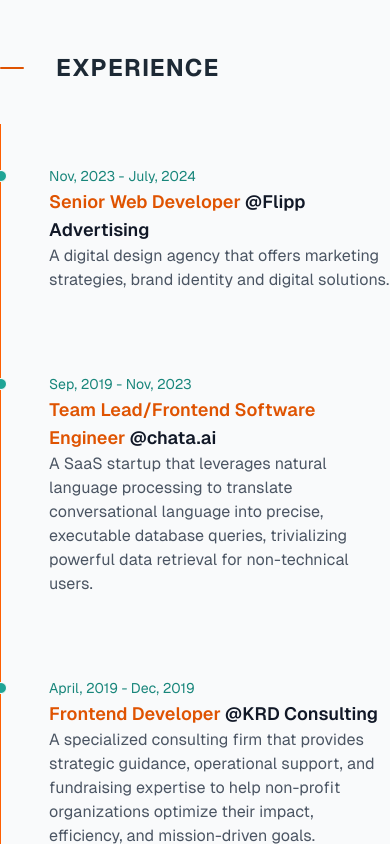
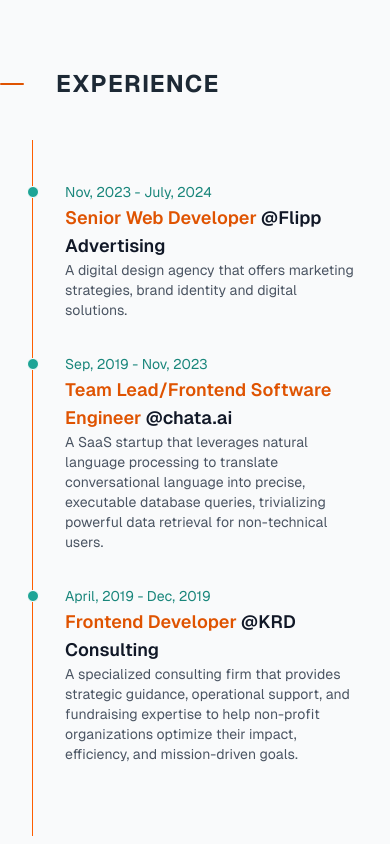
Before and after one commit to benWozak/portfolio-v2, a Next.js app: page / in a window 390 px wide. Shown: the part 1780-2624 px from the top of the page. Built offline with nearby package versions, Linux system fonts and the light colour scheme.

Commit message:
responsive improvements

```diff
--- a/src/app/components/content/About.tsx
+++ b/src/app/components/content/About.tsx
@@ -16,7 +16,7 @@
           />
         </div>
         <div className="max-w-xl">
-          <p className="text-sm md:text-md lg:text-xl">
+          <p className="text-sm md:text-base lg:text-xl mb-4">
             I am a Software Developer with 6 years of professional experience
             crafting user-interfaces for B2B SaaS product and high traffic
             client-facing websites, I am specialized in all things JavaScript,
@@ -24,7 +24,7 @@
             with a proven track record leading cross-functional teams in fast
             paced environments.
           </p>
-          <p className="text-sm md:text-md lg:text-xl">
+          <p className="text-sm md:text-base lg:text-xl">
             Driven by a passion for coding excellence, I thrive on pushing the
             boundaries of what&lsquo;s possible in web development. Always eager
             to embrace new technologies, I try to stay at the forefront of web
--- a/src/app/components/content/Experience.tsx
+++ b/src/app/components/content/Experience.tsx
@@ -9,17 +9,17 @@
     description: string
   ) {
     return (
-      <li className="mb-20 ms-12">
+      <li className="mb-8 ms-8 lg:mb-20 lg:ms-12">
         <div className="absolute w-3 h-3 bg-secondary-700 rounded-full mt-1.5 -start-1.5 border border-white dark:border-gray-900 dark:bg-secondary-500"></div>
-        <time className="mb-1 text-sm font-normal leading-none text-secondary-800 dark:text-secondary-500/70">
+        <time className="mb-1 text-sm lg:text-base font-normal leading-none text-secondary-800 dark:text-secondary-500/70">
           {time}
         </time>
-        <h3 className="text-lg font-semibold text-gray-900 dark:text-white">
+        <h3 className="text-lg lg:text-xl font-semibold text-gray-900 dark:text-white">
           <span className="text-primary dark:text-secondary-500">{role}</span>{" "}
           {"@"}
           {company}
         </h3>
-        <p className="mb-4 text-base font-normal text-gray-600 dark:text-gray-300">
+        <p className="mb-4 text-sm lg:text-base font-normal text-gray-600 dark:text-gray-300">
           {description}
         </p>
       </li>
@@ -27,7 +27,7 @@
   }
   return (
     <Section id="experience" title="Experience">
-      <ol className="relative border-s border-primary-500 dark:border-primary-500 py-10">
+      <ol className="relative border-s border-primary-500 dark:border-primary-500 py-10 mx-8 lg:mx-0">
         {renderTimeBlock(
           "Nov, 2023 - July, 2024",
           "Flipp Advertising",
--- a/src/app/components/ui/CTAButton.tsx
+++ b/src/app/components/ui/CTAButton.tsx
@@ -56,7 +56,7 @@
       <span
         className="
         relative w-full text-center text-primary-foreground transition-all duration-300
-        hover:text-primary-foreground text-md z-20 px-12 py-2 lg:px-16 lg:py-3 lg:text-lg
+        hover:text-primary-foreground text-md z-20 px-12 py-2 lg:px-20 lg:py-3 lg:text-lg
         "
       >
         {children}
```
